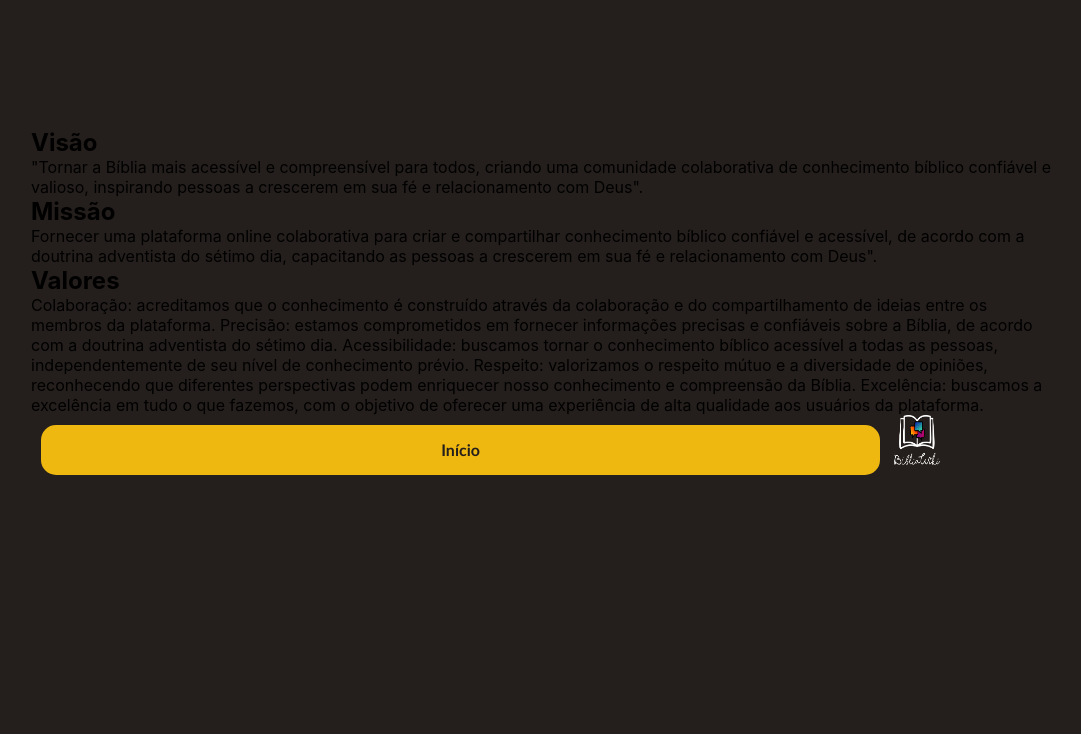
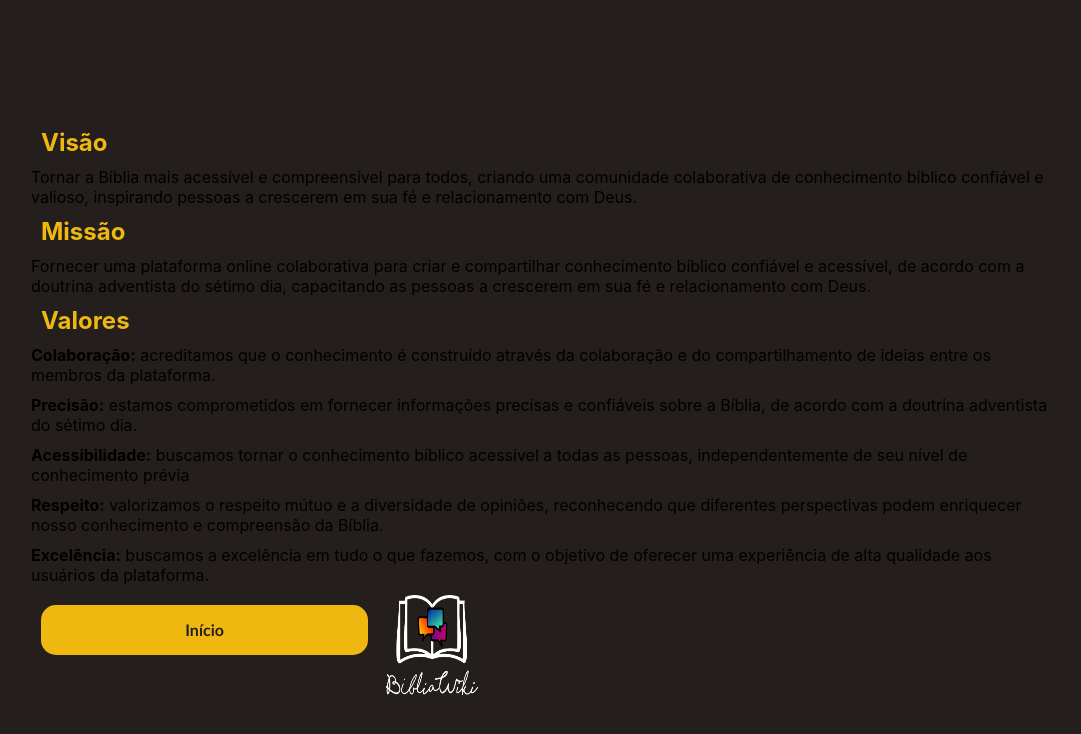
Before and after one commit to Raquel-Wurzler/project_bibliawiki, a React (Create React App) app: page /sobrenos in a window 1280 px wide. Shown: the top 734 px of the page, without its empty margins (97-1178 px from the left). Built offline with nearby package versions, Linux system fonts and the light colour scheme.

Commit message:
iniciando configurações no arquivo SobreNos.css

```diff
--- a/src/css/SobreNos.css
+++ b/src/css/SobreNos.css
@@ -5,6 +5,15 @@
   background-repeat: no-repeat;
   background-size: 75vh;
   height: 100vh;
+}
+
+.title-SobreNos {
+  margin: 10px;
+  color: rgb(239, 184, 16);
+}
+
+.p-SobreNos {
+  margin: 10px 0 10px 0;
 }
 
 .container-btn-home-page {
@@ -17,7 +26,7 @@
   width: 95%;
 }
 
-.btn-home-page {
+.btn-SobreNos {
   background-color: rgb(239, 184, 16);
   border: none;
   border-radius: 15px;
@@ -34,7 +43,7 @@
   text-align: center;
   text-decoration: none;
   transition: background-color .3s;
-  width: 80%;
+  width: 30%;
 }
 
 .btn-home-page:hover {
--- a/src/pages/SobreNos.jsx
+++ b/src/pages/SobreNos.jsx
@@ -6,21 +6,21 @@ export default function SobreNos() {
     <section>
       <div className="sobre-nos-container">
         <div>
-          <h2>Visão</h2>
-          <p>"Tornar a Bíblia mais acessível e compreensível para todos, criando uma comunidade colaborativa de conhecimento bíblico confiável e valioso, inspirando pessoas a crescerem em sua fé e relacionamento com Deus".</p>
-          <h2>Missão</h2>
-          <p>Fornecer uma plataforma online colaborativa para criar e compartilhar conhecimento bíblico confiável e acessível, de acordo com a doutrina adventista do sétimo dia, capacitando as pessoas a crescerem em sua fé e relacionamento com Deus".</p>
-          <h2>Valores</h2>
-          <p>Colaboração: acreditamos que o conhecimento é construído através da colaboração e do compartilhamento de ideias entre os membros da plataforma.
-          Precisão: estamos comprometidos em fornecer informações precisas e confiáveis sobre a Bíblia, de acordo com a doutrina adventista do sétimo dia.
-          Acessibilidade: buscamos tornar o conhecimento bíblico acessível a todas as pessoas, independentemente de seu nível de conhecimento prévio.
-          Respeito: valorizamos o respeito mútuo e a diversidade de opiniões, reconhecendo que diferentes perspectivas podem enriquecer nosso conhecimento e compreensão da Bíblia.
-          Excelência: buscamos a excelência em tudo o que fazemos, com o objetivo de oferecer uma experiência de alta qualidade aos usuários da plataforma.</p>
+          <h1 className="title-SobreNos">Visão</h1>
+          <p>Tornar a Bíblia mais acessível e compreensível para todos, criando uma comunidade colaborativa de conhecimento bíblico confiável e valioso, inspirando pessoas a crescerem em sua fé e relacionamento com Deus.</p>
+          <h1 className="title-SobreNos">Missão</h1>
+          <p>Fornecer uma plataforma online colaborativa para criar e compartilhar conhecimento bíblico confiável e acessível, de acordo com a doutrina adventista do sétimo dia, capacitando as pessoas a crescerem em sua fé e relacionamento com Deus.</p>
+          <h1 className="title-SobreNos">Valores</h1>
+          <p className="p-SobreNos"><b>Colaboração:</b> acreditamos que o conhecimento é construído através da colaboração e do compartilhamento de ideias entre os membros da plataforma.</p>
+          <p className="p-SobreNos"><b>Precisão:</b> estamos comprometidos em fornecer informações precisas e confiáveis sobre a Bíblia, de acordo com a doutrina adventista do sétimo dia.</p>
+          <p className="p-SobreNos"><b>Acessibilidade:</b> buscamos tornar o conhecimento bíblico acessível a todas as pessoas, independentemente de seu nível de conhecimento prévia</p>
+          <p className="p-SobreNos"><b>Respeito:</b> valorizamos o respeito mútuo e a diversidade de opiniões, reconhecendo que diferentes perspectivas podem enriquecer nosso conhecimento e compreensão da Bíblia.</p>
+          <p className="p-SobreNos"><b>Excelência:</b> buscamos a excelência em tudo o que fazemos, com o objetivo de oferecer uma experiência de alta qualidade aos usuários da plataforma.</p>
         </div>
-        <img src="bibliawikiLogo.png" alt="logo-bibliawiki" width="50" height="50"/>
+        <img src="bibliawikiLogo.png" alt="logo-bibliawiki" width="100" height="100"/>
         <Link
           to="/"
-          className="btn-home-page"
+          className="btn-SobreNos"
           rel="noreferrer"
         >
             Início
```
